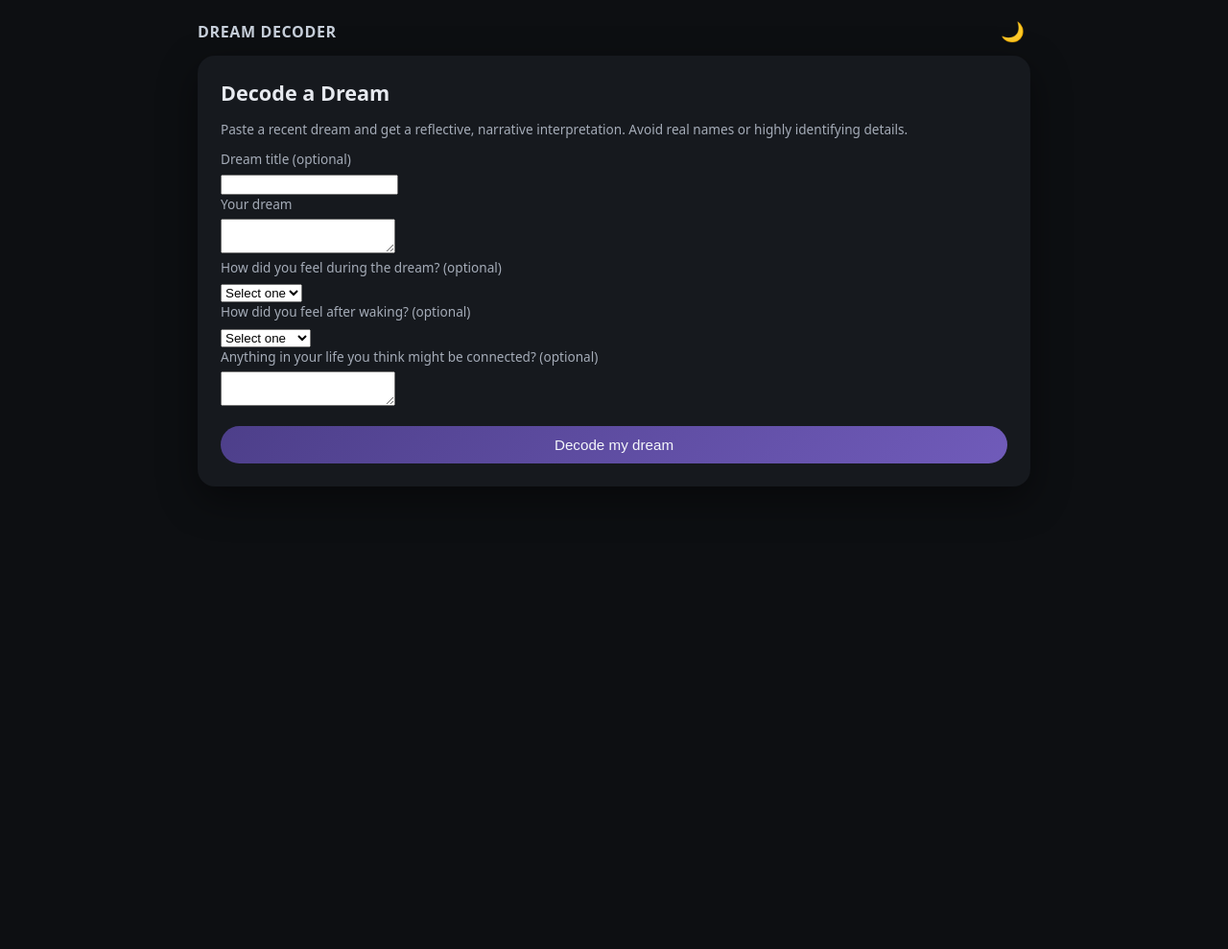
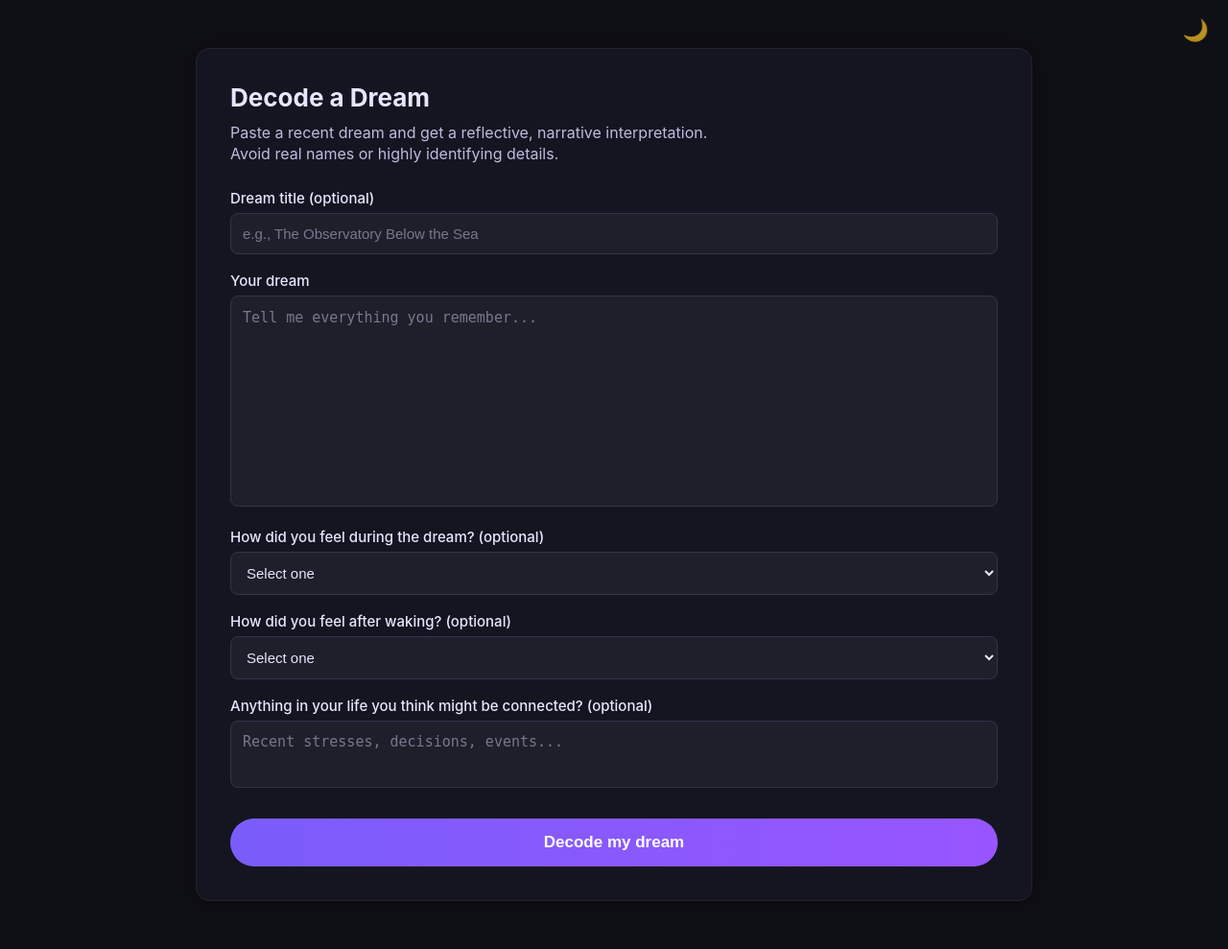
Before and after one commit to kerry-netizen/dream-decoder, a Flask app: page / in a window 1280 px wide. Shown: the whole page at 96% size. Before the commit the page ends 483 px from the top, so only its background shows below. Run offline with Flask 3, Linux system fonts and the light colour scheme.

```diff
--- a/templates/index.html
+++ b/templates/index.html
@@ -1,85 +1,187 @@
 <!DOCTYPE html>
 <html lang="en">
 <head>
-  <meta charset="utf-8" />
+    <meta charset="UTF-8" />
     <title>Dream Decoder</title>
-  <meta name="viewport" content="width=device-width, initial-scale=1" />
 
-  <link rel="stylesheet" href="{{ url_for('static', filename='styles.css') }}">
+    <style>
+        body {
+            background: #0f0f16;
+            font-family: "Inter", sans-serif;
+            color: #e6e6ff;
+            margin: 0;
+            padding: 0;
+        }
+
+        h1 {
+            margin-top: 0;
+        }
+
+        .container {
+            max-width: 800px;
+            margin: 50px auto;
+            background: #151521;
+            padding: 35px;
+            border-radius: 14px;
+            box-shadow: 0px 0px 25px rgba(0,0,0,0.4);
+            border: 1px solid #232333;
+        }
+
+        label {
+            display: block;
+            margin-top: 18px;
+            margin-bottom: 6px;
+            font-weight: 500;
+            font-size: 15px;
+        }
+
+        input[type="text"],
+        textarea,
+        select {
+            width: 100%;
+            padding: 12px;
+            border-radius: 8px;
+            background: #1f1f2b;
+            border: 1px solid #33334c;
+            color: #e6e6ff;
+            font-size: 15px;
+            outline: none;
+            resize: none;
+            box-sizing: border-box;
+        }
+
+        input[type="text"]:focus,
+        textarea:focus,
+        select:focus {
+            border-color: #7a5df9;
+            box-shadow: 0 0 0 2px rgba(122, 93, 249, 0.35);
+        }
+
+        /* MAIN DREAM BOX — LARGE + AUTOEXPAND */
+        #dream_text {
+            min-height: 220px;
+            line-height: 1.4;
+            overflow-y: hidden;
+        }
+
+        /* SMALL CONTEXT BOX */
+        #life_context {
+            min-height: 70px;
+        }
+
+        /* BUTTON */
+        button {
+            width: 100%;
+            margin-top: 28px;
+            padding: 15px;
+            background: linear-gradient(90deg, #7a5df9, #9855ff);
+            border: none;
+            color: white;
+            font-size: 17px;
+            border-radius: 30px;
+            cursor: pointer;
+            font-weight: 600;
+            transition: 0.2s ease;
+        }
+
+        button:hover {
+            opacity: 0.9;
+            transform: scale(1.02);
+        }
+
+        /* PLACEHOLDER TEXT */
+        ::placeholder {
+            color: #77778f;
+        }
+
+        /* DROP SHADOW TOP TITLE */
+        .title {
+            font-size: 26px;
+            margin-bottom: 20px;
+            font-weight: 700;
+        }
+
+        /* OPTIONAL SMALL DECORATION */
+        .moon {
+            position: fixed;
+            top: 18px;
+            right: 20px;
+            font-size: 22px;
+            opacity: 0.7;
+        }
+    </style>
+
+    <script>
+        // Auto-expand main dream box as user types
+        function autoExpand(el) {
+            el.style.height = "auto";
+            el.style.height = (el.scrollHeight) + "px";
+        }
+    </script>
 </head>
-<body class="dd-body dd-dark">
 
-  <div class="dd-app">
+<body>
+<div class="moon">🌙</div>
 
-    <header class="dd-header">
-      <div class="dd-logo">Dream Decoder</div>
-      <div style="display: flex; gap: 0.5rem; align-items: center;">
-        <button id="theme-toggle" class="dd-icon-button" aria-label="Toggle theme">
-          🌙
-        </button>
-      </div>
-    </header>
+<div class="container">
+    <div class="title">Decode a Dream</div>
 
-    <main class="dd-main">
-      <section class="dd-input-card">
-        <h1 class="dd-title">Decode a Dream</h1>
-        <p class="dd-label" style="margin-bottom: 0.75rem;">
-          Paste a recent dream and get a reflective, narrative interpretation.
+    <p style="margin-top:-10px; margin-bottom:25px; line-height:1.4; color:#bcbce0;">
+        Paste a recent dream and get a reflective, narrative interpretation.<br>
         Avoid real names or highly identifying details.
     </p>
 
-        {% if error %}
-          <p style="color:#ff8a8a; margin-bottom:0.75rem;">
-            {{ error }}
-          </p>
-        {% endif %}
+    <form method="POST" action="/">
 
-        <!-- You can post to either index or decode; both are allowed now -->
-        <form method="post" action="{{ url_for('index') }}">
-          <label for="dream_title" class="dd-label">Dream title (optional)</label>
-          <input type="text" id="dream_title" name="dream_title" class="dd-input" />
+        <!-- Dream title -->
+        <label>Dream title (optional)</label>
+        <input type="text" name="dream_title" placeholder="e.g., The Observatory Below the Sea">
 
-          <label for="dream_text" class="dd-label">Your dream</label>
-          <textarea id="dream_text" name="dream_text" maxlength="5000" required class="dd-input dd-textarea"></textarea>
+        <!-- MAIN DREAM BOX -->
+        <label>Your dream</label>
+        <textarea
+            id="dream_text"
+            name="dream_text"
+            placeholder="Tell me everything you remember..."
+            oninput="autoExpand(this)"
+        ></textarea>
 
-          <label for="felt_during" class="dd-label">How did you feel during the dream? (optional)</label>
-          <select id="felt_during" name="felt_during" class="dd-input">
+        <!-- Felt during -->
+        <label>How did you feel during the dream? (optional)</label>
+        <select name="felt_during">
             <option value="">Select one</option>
+            <option value="calm">Calm</option>
+            <option value="curious">Curious</option>
             <option value="anxious">Anxious</option>
-            <option value="afraid">Afraid</option>
+            <option value="fearful">Fearful</option>
             <option value="confused">Confused</option>
-            <option value="curious">Curious</option>
             <option value="excited">Excited</option>
-            <option value="peaceful">Peaceful</option>
-            <option value="angry">Angry</option>
-            <option value="sad">Sad</option>
+            <option value="helpless">Helpless</option>
         </select>
 
-          <label for="felt_after" class="dd-label">How did you feel after waking? (optional)</label>
-          <select id="felt_after" name="felt_after" class="dd-input">
+        <!-- Felt after -->
+        <label>How did you feel after waking? (optional)</label>
+        <select name="felt_after">
             <option value="">Select one</option>
-            <option value="relieved">Relieved</option>
-            <option value="still anxious">Still anxious</option>
-            <option value="tired">Tired</option>
-            <option value="refreshed">Refreshed</option>
+            <option value="calm">Calm</option>
             <option value="thoughtful">Thoughtful</option>
             <option value="unsettled">Unsettled</option>
+            <option value="stressed">Stressed</option>
+            <option value="relieved">Relieved</option>
+            <option value="tired">Tired</option>
         </select>
 
-          <label for="life_context" class="dd-label">
-            Anything in your life you think might be connected? (optional)
-          </label>
-          <textarea id="life_context" name="life_context" maxlength="1000"
-                    class="dd-input dd-textarea"></textarea>
+        <!-- Context -->
+        <label>Anything in your life you think might be connected? (optional)</label>
+        <textarea
+            id="life_context"
+            name="life_context"
+            placeholder="Recent stresses, decisions, events..."
+        ></textarea>
 
-          <button type="submit" class="dd-primary-button" style="margin-top: 1rem;">
-            Decode my dream
-          </button>
+        <button type="submit">Decode my dream</button>
     </form>
-      </section>
-    </main>
 </div>
 
-  <script src="{{ url_for('static', filename='app.js') }}"></script>
 </body>
 </html>
```
Lines whose indentation alone changed are shown as unchanged.
